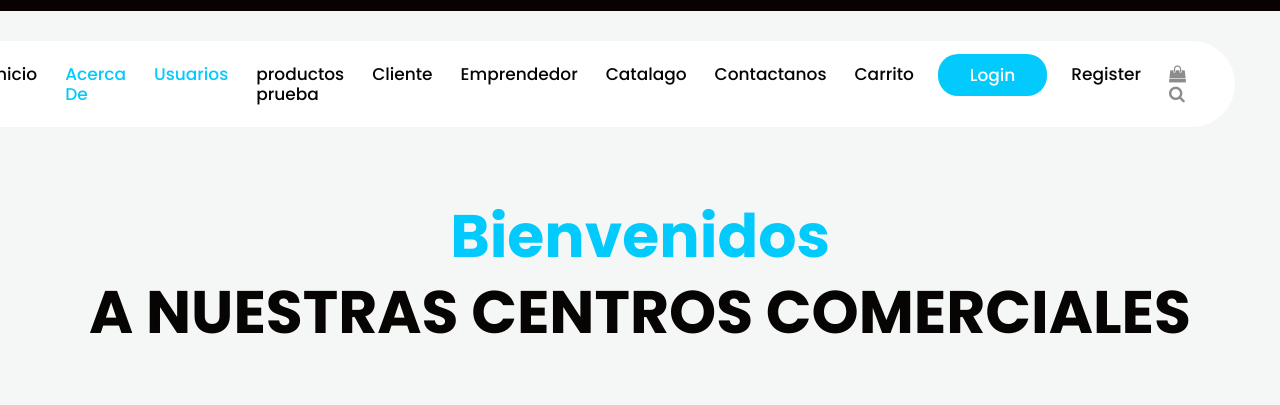
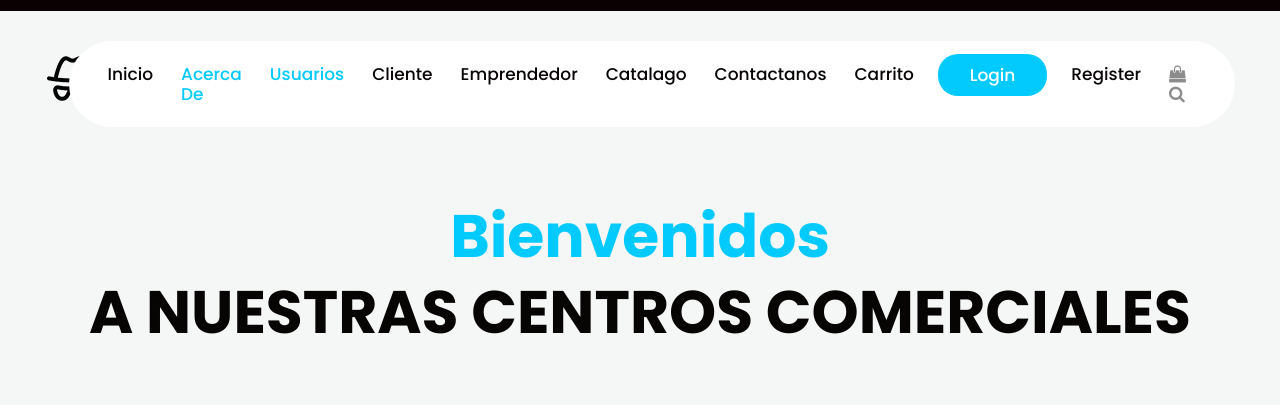
Before and after one commit to kyrdautsv/Plaza901Cliente, a PHP site: page /index.php in a window 1280 px wide. Shown: the top 405 px of the page. Run offline with PHP 8.4, Linux system fonts and the light colour scheme; some libraries are stand-ins or nearby versions.

Commit message:
commitBotonCarrito

```diff
--- a/nav.php
+++ b/nav.php
@@ -14,8 +14,7 @@
             </div>
             <div class="col-xl-9 col-lg-9 col-md-9 col-sm-9">
                <nav class="navigation navbar navbar-expand-md navbar-dark ">
-                  <button class="navbar-toggler" type="button" data-toggle="collapse" data-target="#navbarsExample04"
-                     aria-controls="navbarsExample04" aria-expanded="false" aria-label="Toggle navigation">
+                  <button class="navbar-toggler" type="button" data-toggle="collapse" data-target="#navbarsExample04" aria-controls="navbarsExample04" aria-expanded="false" aria-label="Toggle navigation">
                      <span class="navbar-toggler-icon"></span>
                   </button>
                   <div class="collapse navbar-collapse" id="navbarsExample04">
@@ -28,9 +27,6 @@
                         </li>
                         <li class="nav-item active">
                            <a class="nav-link" href="usuarios.php">Usuarios</a>
-                        </li>
-                        <li class="nav-item">
-                           <a class="nav-link" href="glasses.html">productos prueba</a>
                         </li>
                         <li class="nav-item">
                            <a class="nav-link" href="shop.html">Cliente</a>
@@ -54,8 +50,7 @@
                            <a class="nav-link" href="register.php">Register</a>
                         </li>
                         <li class="nav-item d_none sea_icon">
-                           <a class="nav-link" href="#"><i class="fa fa-shopping-bag" aria-hidden="true"></i><i
-                                 class="fa fa-search" aria-hidden="true"></i></a>
+                           <a class="nav-link" href="#"><i class="fa fa-shopping-bag" aria-hidden="true"></i><i class="fa fa-search" aria-hidden="true"></i></a>
                         </li>
                      </ul>
                   </div>
```
